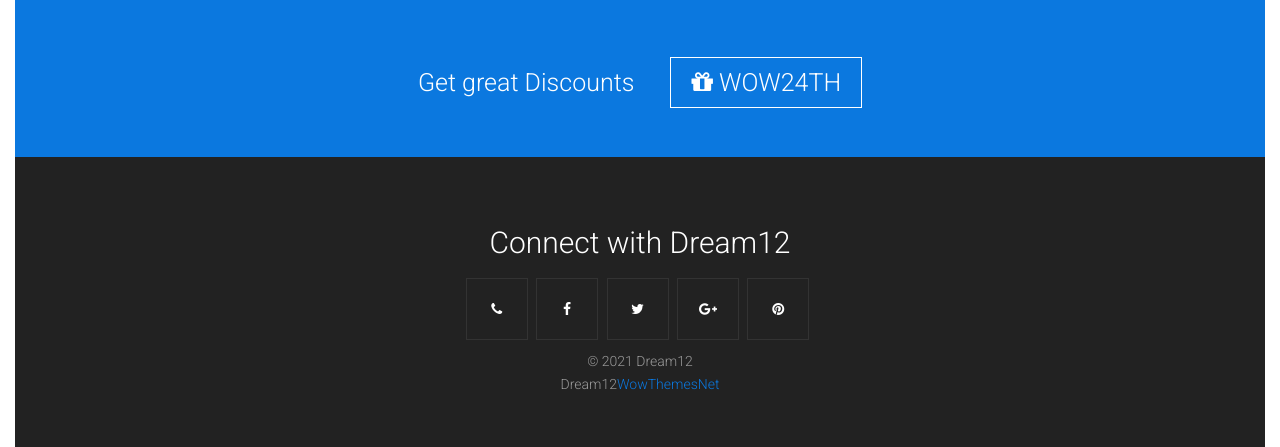
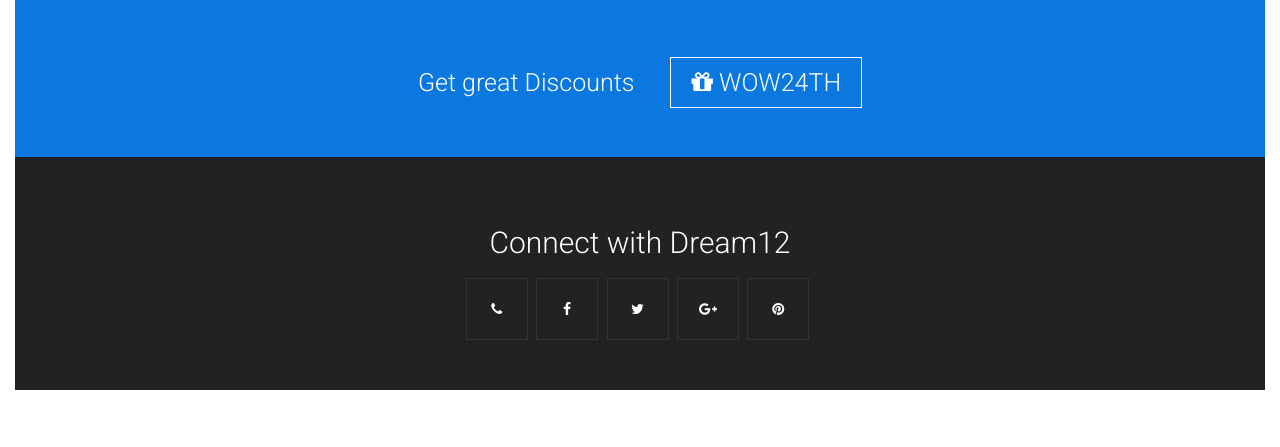
Before and after one commit to vaishnavityra712/DREAM12, a Flask app: page /selection in a window 1280 px wide. Shown: the part 488-935 px from the top of the page. After the commit the page ends 878 px from the top, so only its background shows below. Run offline with Flask 2, Linux system fonts and the light colour scheme; some libraries are stand-ins or nearby versions.

Commit message:
Update selection.html

```diff
--- a/Templates/selection.html
+++ b/Templates/selection.html
@@ -130,9 +130,6 @@
                             <li><a href="#"><i class="fa fa-google-plus"></i></a></li>
                             <li><a href="#"><i class="fa fa-pinterest"></i></a></li>
                         </ul>
-                        <p>
-                            &copy; 2021 Dream12<br/> Dream12<a href="https://www.wowthemes.net/">WowThemesNet</a>
-                        </p>
                     </div>
                 </div>
             </div>
```
